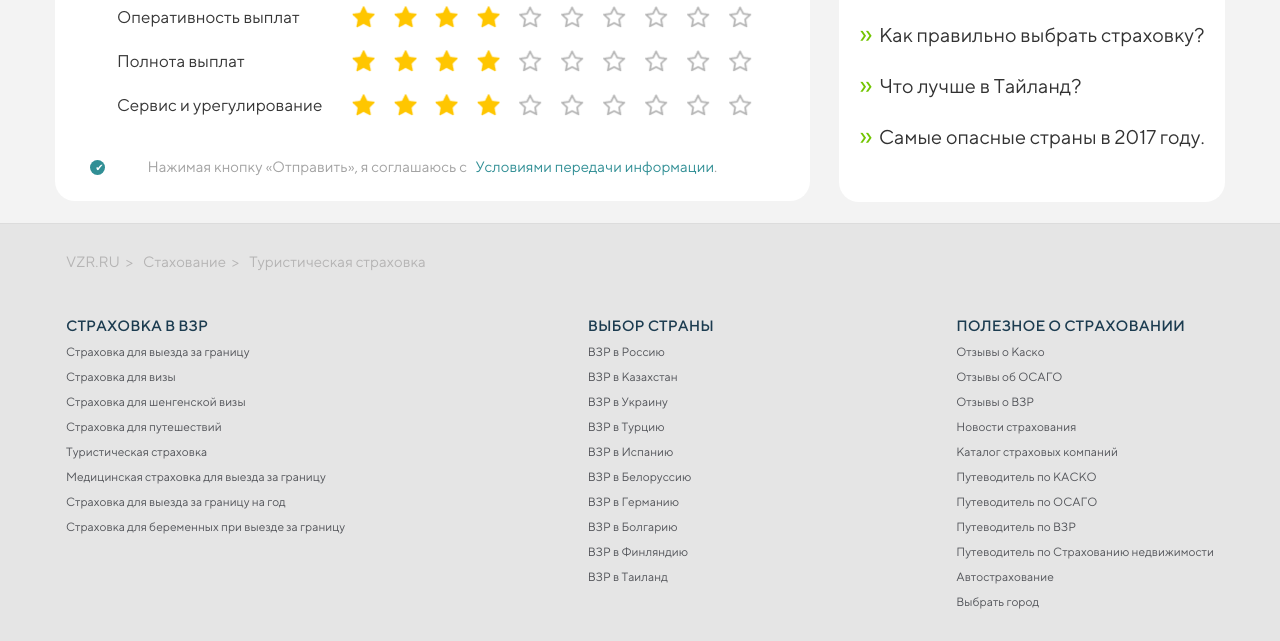
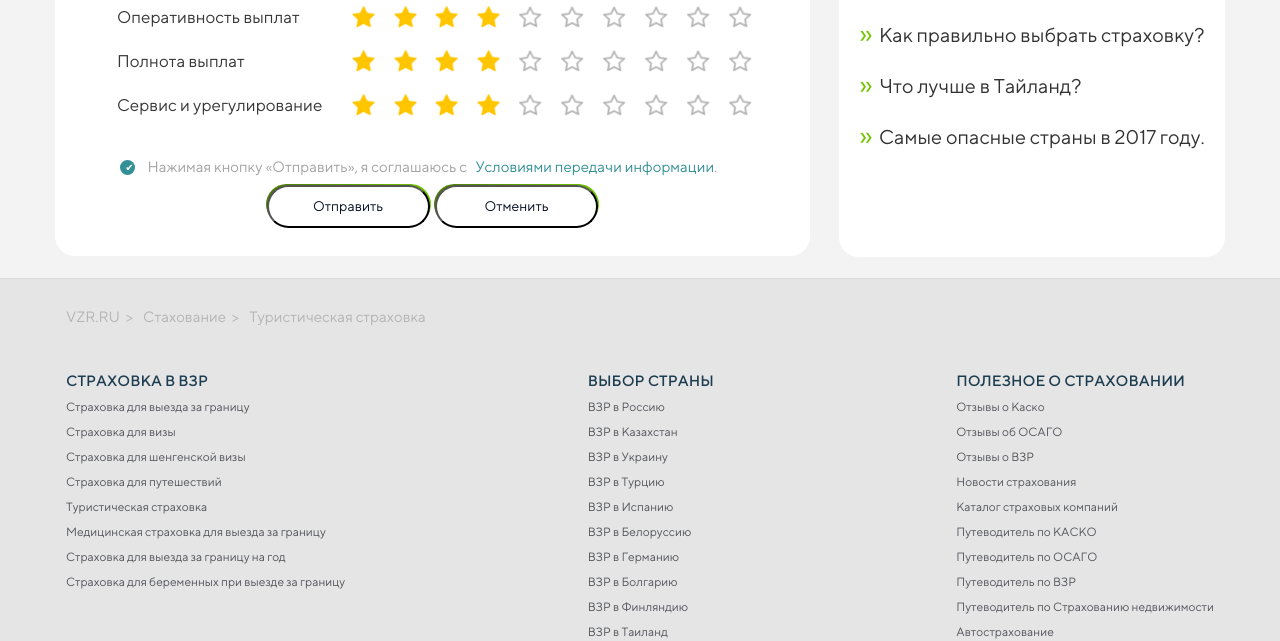
Before and after one commit to AlexanderLogosh/forumvzr, a website: page add-a-review.html in a window 1280 px wide. Shown: the part 1288-1929 px from the top of the page. Drawn offline with Linux system fonts and the light colour scheme.

Commit message:
Делаю кнопки отправки формы

```diff
--- a/add-a-review.html
+++ b/add-a-review.html
@@ -184,6 +184,12 @@
 				</fieldset>
 
 				<span class="review-form__conditions">Нажимая кнопку «Отправить», я соглашаюсь с &#160; <a href="#">Условиями передачи информации</a>.</span>
+
+				<span class="review-form__rules"></span>
+				<span class="review-form__rules"></span>
+
+				<div class="btn"><button class="btn__content" type="submit">Отправить</button></div>
+				<div class="btn"><button class="btn__content" type="reset">Отменить</button></div>
 			</form>
 		</section>
 
--- a/sass/blocks/btn.scss
+++ b/sass/blocks/btn.scss
@@ -17,6 +17,8 @@
 	box-sizing: border-box;
 	padding: 11px 30px;
 	width: 163px;
+	outline: none;
+	box-shadow: 0;
 	text-align: center;
 	text-decoration: none;
 	font-size: 14px;
--- a/sass/blocks/review-form.scss
+++ b/sass/blocks/review-form.scss
@@ -154,6 +154,10 @@
       border-radius: 20px;
       background: #318f95;
    }
+
+   .btn {
+    display: block;
+   }
   }
 
 
@@ -212,7 +216,7 @@
       line-height: 19.5px;
 
        &::before {
-        left: -25px;
+        left: 5px;
         top: 3px;
         padding-left: 4px;
      }
```
Also changed, not shown: css/style.css.
